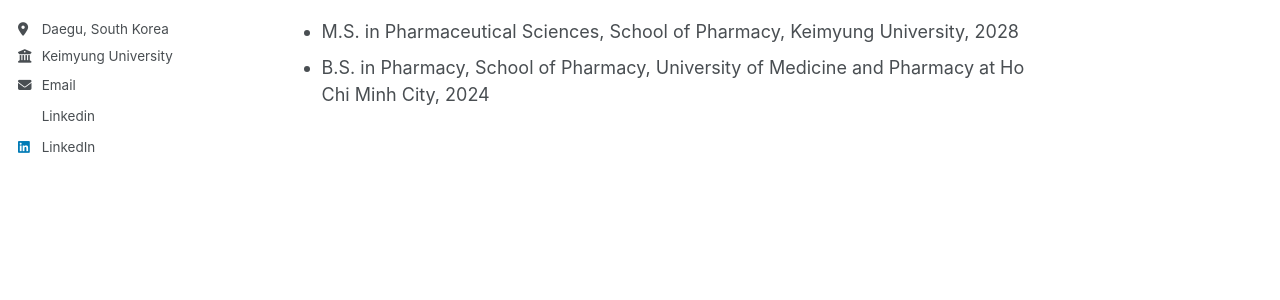
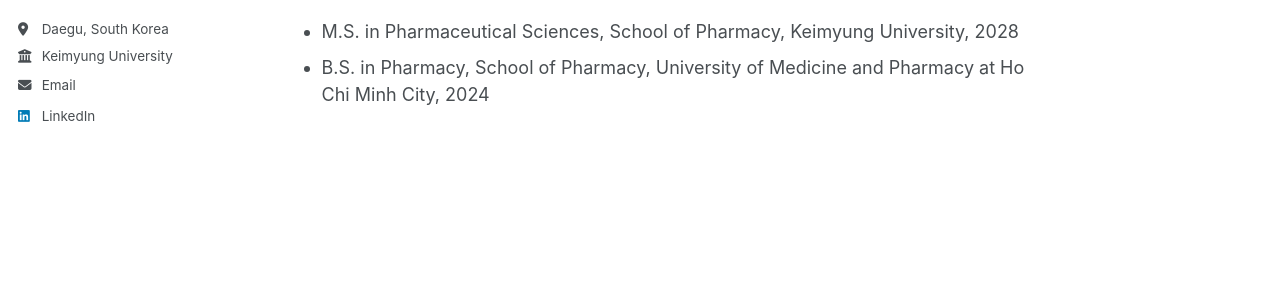
Before and after one commit to tranminhduy-git/tmduy.github.io, a Jekyll site: the page built from _pages/about.md, in a window 1280 px wide. Shown: the part 359-659 px from the top of the page. Built offline with Jekyll 4.4.1, drawn with Linux system fonts in a browser that asks for light colours; a script bundle is joined from its source files by our own code; library files that are not in the unit come from our copies.

Commit message:
Update author-profile.html

```diff
--- a/_includes/author-profile.html
+++ b/_includes/author-profile.html
@@ -46,9 +46,6 @@
       {% endif %}
       {% if author.googlescholar %}
         <li><a href="{{ author.googlescholar }}"><i class="ai ai-google-scholar ai-fw icon-pad-right"></i>Google Scholar</a></li>
-      {% endif %}
-      {% if author.linkedin %}
-        <li><a href="{{ author.linkedin }}"><i class="ai ai-linkedin ai-fw icon-pad-right"></i>Linkedin</a></li>
       {% endif %}
       {% if author.inspire-hep %}
         <li><a href="{{ author.inspire-hep }}"><i class="ai ai-inspire ai-fw icon-pad-right"></i>INSPIRE-HEP</a></li>
```
